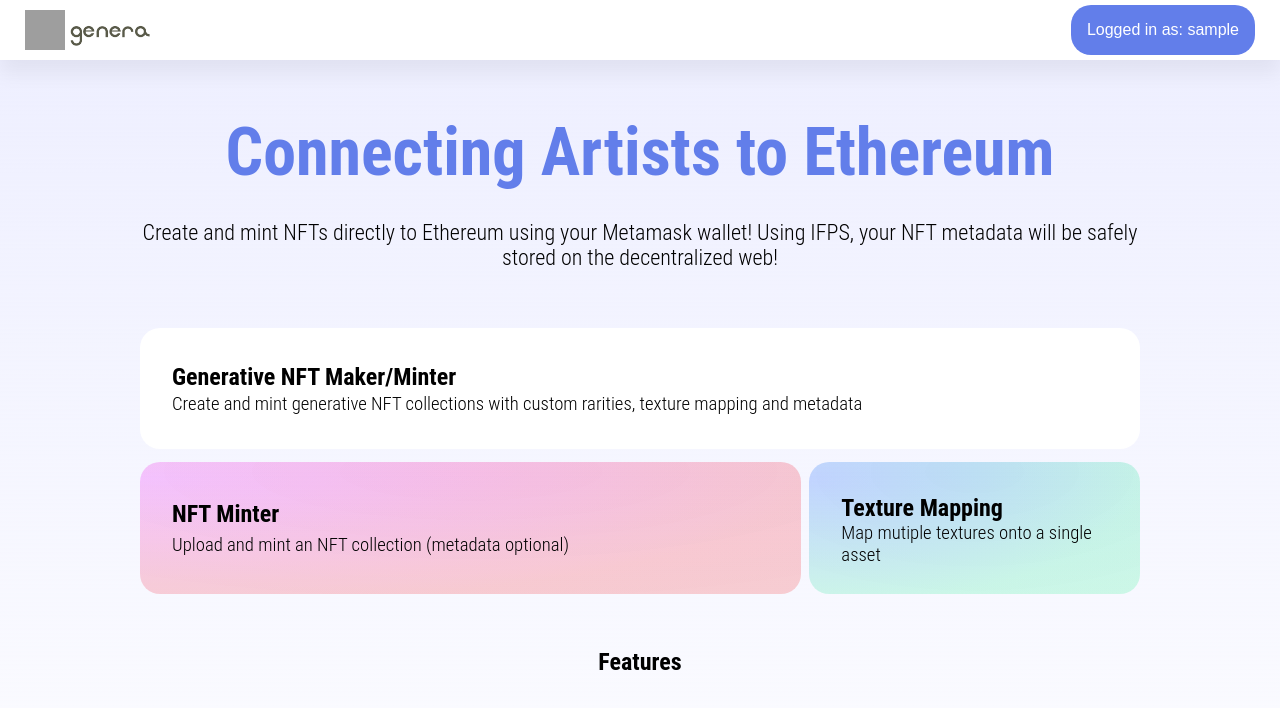
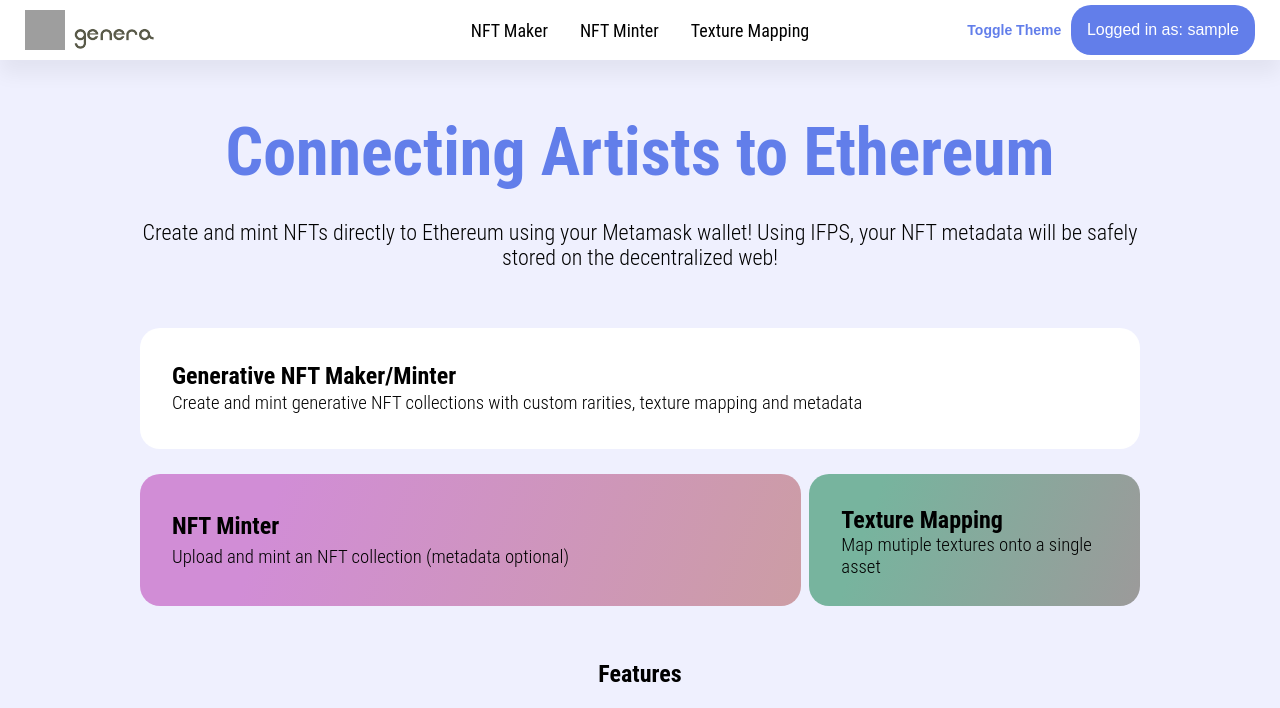
Before and after one commit to caleb-sideras/Genera, a Django app: page / in a window 1280 px wide. Shown: the top 708 px of the page. Run offline with Django 3.2, Linux system fonts and the light colour scheme; the visitor is signed in with stand-in values (Sample User, id 1); grey boxes are pictures that could not be loaded.

Commit message:
Homepage/Nav bar ui tweaks, html saving theme options

```diff
--- a/mysite/static/css/global.css
+++ b/mysite/static/css/global.css
@@ -1,7 +1,8 @@
 :root {
   --text-color: #000000;
   --dark-grey-color: #535242;
-  background-image: linear-gradient(#6a74ff1f, #FFFFFF);
+  /* background-image: linear-gradient(#6a74ff1f, #FFFFFF); */
+   background-color: #7e87f71f;
   --light-grey-color: #FFFFFF;
   --medium-grey-color: #627EEA;
   --orange-color: #627dea85;
@@ -85,6 +87,10 @@ h4,
 h5,
 h6 {
   font-weight: lighter;
+}
+
+a{
+  text-decoration: none;
 }
 
 body {
@@ -970,6 +979,7 @@ text-align: left;
   width: 100%;
   flex: 1 1 0%;
   /* height: 50%; */
+  position: relative;
 }
 
 .sub_section{
@@ -1009,7 +1019,7 @@ text-align: left;
   height: 50%;
 }
 .big_card {
-  background: radial-gradient(92.78% 103.09% at 50.06% 7.22%, rgba(255, 58, 212, 0.07) 0%, rgba(255, 255, 255, 0.043) 100%), radial-gradient(100% 97.16% at 0% 12.22%, rgba(235, 0, 255, 0.2) 0%, rgba(243, 19, 19, 0.2) 100%);
+  background:  linear-gradient(110deg, rgba(209,141,214,1) 20%, rgba(204,157,164,1) 100%);
   padding: 2rem;
   border-radius: 20px;
   display: flex;
@@ -1024,7 +1034,7 @@ text-align: left;
   height: 50%;
 }
 .small_card {
-  background: radial-gradient(92.78% 103.09% at 50.06% 7.22%, rgba(58, 127, 255, 0.07) 0%, rgba(255, 255, 255, 0.043) 100%), radial-gradient(100% 97.16% at 0% 12.22%, rgba(0, 81, 255, 0.2) 0%, rgba(19, 243, 131, 0.2) 100%);
+  background: linear-gradient(110deg, rgba(119,180,158,1) 20%, rgba(156,154,154,1) 100%);
       position: relative;
     overflow: hidden;
     padding: 32px;
@@ -1169,14 +1178,19 @@ animation: zoominoutsinglefeatured 60s infinite ;
 
 /* NAV BAR */
 
-.nav_bar_wrapper > a > img{
+.left_navbar > a{
+    text-decoration: none;
+
+}
+
+.left_navbar > a > .logo1{
   height: 40px;
   aspect-ratio: 1;
   margin-left: 25px;
   margin-top: 10px;
 
 }
-.nav_bar_wrapper > img{
+.left_navbar > a > .logo2{
   width:80px;
   margin-top: 25px;
   margin-left: 5px;
@@ -1190,6 +1204,18 @@ animation: zoominoutsinglefeatured 60s infinite ;
   background: var(--light-grey-color);
   /* margin-top: auto;
   margin-bottom: auto; */
+  position: relative;
+  justify-content: space-between;
+}
+.right_navbar {
+
+  width: 30%;
+  text-align: end;
+}
+.left_navbar {
+
+  width: 30%;
+  text-align: start;
 }
 .dropbtn {
   background-color: var(--medium-grey-color);
@@ -1238,4 +1266,35 @@ animation: zoominoutsinglefeatured 60s infinite ;
 
 /* Show the dropdown menu (use JS to add this class to the .dropdown-content container when the user clicks on the dropdown button) */
 .show {display:block;}
+
+.nav_bar_links{
+      /* position: relative; */
+    /* display: inline-block; */
+    display: flex;
+    height: 100%;
+    align-items: center;
+}
+.nav_bar_links a{
+  color: var(--text-color);
+  padding: 0px 16px;
+  text-decoration: none;
+  /* display: block; */
+  font-size: 18px;
+  /* font-weight: bold; */
+
+}
+.nav_bar_links a:hover{
+  color: var(--medium-grey-color);
+}
+
+.btn_toggle {
+  color: var(--medium-grey-color);
+  background-color: transparent ;
+  font-size: 14px;
+  border: none;
+  cursor: pointer;
+  text-decoration: none;
+  font-weight: bold;
+}
+
 /* NAV BAR */
--- a/mysite/static/js/collection.js
+++ b/mysite/static/js/collection.js
@@ -3,13 +3,11 @@ card_element = null
 
 function main() {
     preview_wrapper = document.getElementsByClassName("image_preview")[0]
-    backdrop = document.getElementsByClassName("filter")[0]
-    console.log(backdrop)
+    // backdrop = document.getElementsByClassName("filter")[0]
 }
 
 
 function open_images(self){
-    // console.log(self)
     // console.log((self.parentNode).parentNode)
     card_element = (self.parentNode)
     // console.log(((self.parentNode).parentNode).nextElementSibling)
--- a/mysite/static/js/global.js
+++ b/mysite/static/js/global.js
@@ -21,15 +21,21 @@ function get_cookie(name) {
 
 function main() {
     // Select the button
-    const btn = document.querySelector(".btn-toggle");
+    const btn = document.querySelector(".btn_toggle");
 
     // Listen for a click on the button
     btn.addEventListener("click", function () {
-        // Then toggle (add/remove) the .dar k-theme class to the body
-        document.body.classList.toggle("dark-mode");
-        console.log("dark modee");
+        if (localStorage.lightMode == "dark") {
+            localStorage.lightMode = "light";
+            document.body.classList = "";
+        } else {
+            localStorage.lightMode = "dark";
+            document.body.classList = "dark-mode";
+        }
     });
 }
+
+
 /* When the user clicks on the button,
 toggle between hiding and showing the dropdown content */
 function myFunction() {
--- a/mysite/templates/base.html
+++ b/mysite/templates/base.html
@@ -13,54 +13,78 @@
   </head>
 
   <body>
-    <!-- <div class="background_image_wrapper" >
+    <script>
+      if (localStorage.lightMode == "dark") {
+          document.body.classList ="dark-mode";
+      }
+  </script>
+    <!-- <div class="background_image_wrapper">
       <div class="cover-image">
-        <img src="{% static 'Assets/Background/websitebackground.png' %}" alt="">
+        <img src="{% static 'Assets/Background/websitebackground2.png' %}" alt="">
       </div>
     </div> -->
     <div class="nav_bar_wrapper shadow_strong">
 
-
-      <a href="{% url 'polls:upload' %}">
-      <img src="/static/icons/logoV1.svg" alt="">
-      </a>
-      <img src="{% static 'Assets/Background/genera4.png' %}" alt="">
-      {% if messages %}
+      <div class="left_navbar">
+        <a href="{% url 'polls:upload' %}">
+        <img src="/static/icons/logoV1.svg" class="logo1" alt="">
+        <img src="{% static 'Assets/Background/genera4.png' %}" class="logo2" alt="">
+        </a>
+      </div>
+      <!-- {% if messages %}
         <ul class="messages">
             {% for message in messages %}
             <li  {% if message.tags %} style="color: red; font-size: 2em;" class=" {{ message.tags }} " {% endif %}> {{ message }} </li>
             {% endfor %}
         </ul>
-      {% endif %}
-      <img style="flex: 1 0;">
+      {% endif %} -->
+
+      <div class="nav_bar_links">
+        <a href="{% url 'polls:upload' %}"><p>NFT Maker</p></a>
+        <a href="#"><p>NFT Minter</p></a>
+      <a href="#"><p>Texture Mapping</p></a>
+      </div>
+
+      <!-- <img style="flex: 1 0;"> -->
+      <div class="right_navbar">
+        <button class="btn_toggle">Toggle Theme</button>
+      <!-- <button class="btn-toggle">Theme</button> -->
       {% if request.user.is_authenticated%}
         <div class="dropdown">
         <button onclick="myFunction()" class="dropbtn rounded_container_no_padding">Logged in as: {{request.user.username}}</button>
           <div id="myDropdown" class="dropdown-content rounded_container_no_padding">
+
+            {% if request.user.is_authenticated %}
+              <a href="{% url 'polls:profile' request.user.username %}"><p>View your profile</p></a>
+            {% endif %}
+
             <a href="{% url 'polls:all_collections' request.user.username %}"><p>View Collections</p></a>
-            <button class="btn-toggle">Theme</button>
-            <a href="#">Link 3</a>
+
+            {% if request.user.is_authenticated %}
+              <a href="{% url 'polls:logout' %}"><p>Log out</p></a>
+            {% endif %}
         </div>
       </div>
       {% else %}
-        <a href="{% url 'polls:login' %}"><p style="color: aqua;">You are not logged in. Please log in!</p></a>
+      <div class="dropdown">
+        <a href="{% url 'polls:login' %}"style=" text-decoration: none;"><div class="dropbtn rounded_container_no_padding">Log in</div></a>
+      </div>
       {% endif %}
-
-
-  </div>
+    </div>
+    </div>
 
 
 
     {% block body_block %}{% endblock %}
 
-    <br><br><br><br>
+    <!-- <br><br><br><br>
     <a href="{% url 'polls:upload' %}">
       <button class="general_button light_grey_background grow" style="margin: 15px;">GO HOME (UPLOAD PAGE LOL)!</button>
     </a>
     {% if request.user.is_authenticated %}
       <a href="{% url 'polls:logout' %}">Log out</a> <br>
       <a href="{% url 'polls:profile' request.user.username %}">View your profile!</a>
-    {% endif %}
+    {% endif %} -->
 
   </body>
 
--- a/mysite/templates/home.html
+++ b/mysite/templates/home.html
@@ -14,13 +14,13 @@
 
     <div class="sub_section">
       <div class="row2">
+        <a href="{% url 'polls:upload' %}">
         <div class="card grow main_card card_title rounded_container">
-          <a href="{% url 'polls:upload' %}"></a>
             <h2 class="no_margin card">Generative NFT Maker/Minter</h2>
             <h3 class="no_margin card">Create and mint generative NFT collections with custom rarities, texture mapping and metadata</h3>
-          </a>
         </div>
       </div>
+      </a>
       <div class="row1">
         <div class="card grow big_card card_title rounded_container">
           <h2 class="no_margin card">NFT Minter</h2>
@@ -33,7 +33,7 @@
       </div>
 
     </div>
-    <h2 style="margin-top: 50px">Features</h2>
+    <h2 style="margin-top: 50px; position: relative;">Features</h2>
     <div class="features_card">
     <div class="info_card rounded_container_no_padding">
       <img src="/static/Assets/Images/html_icon.png" class="nft_image">
```
Also changed, not shown: other parts of mysite/static/css/global.css (+17 -12 lines), mysite/static/js/metamask.js (+15 -30 lines), mysite/templates/collection.html (+6 -14 lines), mysite/static/Assets/Background/websitebackground2.png (added).
